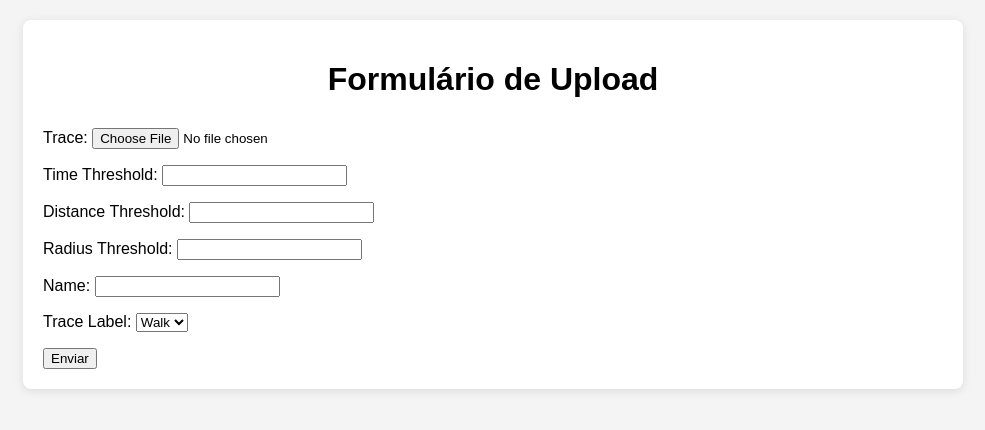
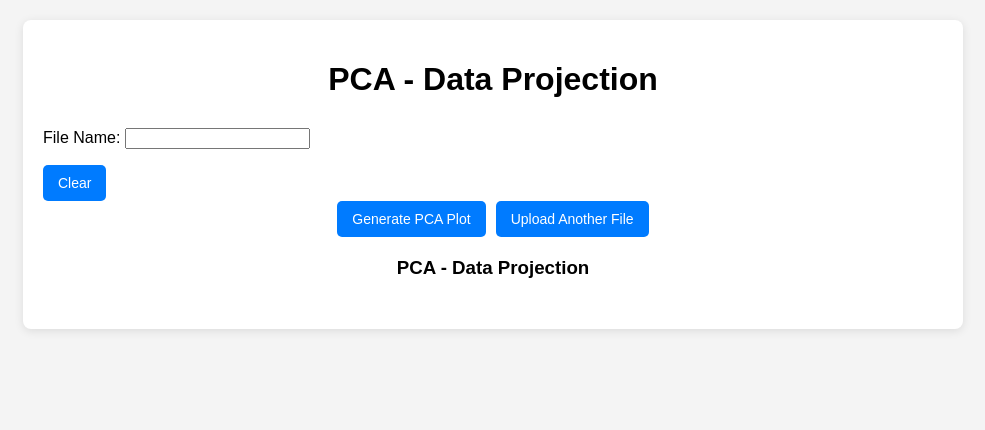
Before and after one commit to mpsfranca/MobMetrics, a Django app: page /success/ in a window 1280 px wide. Shown: the top 430 px of the page, without its empty margins (147-1132 px from the left). Run offline with Django 5.2, Linux system fonts and the light colour scheme; some libraries are stand-ins or nearby versions.

Commit message:
fix: commit previous changes

```diff
--- a/MobMetrics/metrics/forms.py
+++ b/MobMetrics/metrics/forms.py
@@ -1,10 +1,10 @@
 from django import forms
 
 LABEL_CHOICES = [
-    ("walk", "Walk"),
-    ("car", "Car"),
-    ("bus", "Bus"),
-    ("bike", "Bike"),
+    (1, "Walk"),
+    (2, "Car"),
+    (3, "Bus"),
+    (4, "Bike"),
 ]
 
 class UploadForm(forms.Form):
@@ -16,3 +16,6 @@
 
     name = forms.CharField(label='Name')
     label = forms.ChoiceField(label='Trace Label', choices = LABEL_CHOICES)
+
+class FileNameForm(forms.Form):
+    file_name = forms.CharField(label='File Name', max_length=255, required=True)
--- a/MobMetrics/metrics/models.py
+++ b/MobMetrics/metrics/models.py
@@ -10,6 +10,8 @@
 
 class MetricsModel(models.Model):
     fileName               = models.TextField()
+
+    label                  = models.IntegerField()
     entityId               = models.IntegerField()
     TTrvT                  = models.FloatField()
     TTrvD                  = models.FloatField()
@@ -63,8 +65,7 @@
     id1 = models.IntegerField()
     id2 = models.IntegerField()
 
-    start_time = models.FloatField()
-    end_time = models.FloatField()
+    contact_timestamp = models.FloatField()
 
     start_x_id_1 = models.FloatField()
     start_x_id_2 = models.FloatField()
--- a/MobMetrics/metrics/templates/success/success.html
+++ b/MobMetrics/metrics/templates/success/success.html
@@ -1,9 +1,9 @@
 <!DOCTYPE html>
-<html lang="pt-br">
+<html lang="en">
 <head>
     <meta charset="UTF-8">
     <meta name="viewport" content="width=device-width, initial-scale=1.0">
-    <title>Upload de Sucesso</title>
+    <title>PCA - Scatter Plot</title>
     <script src="https://cdn.plot.ly/plotly-latest.min.js"></script>
     <style>
         body {
@@ -29,24 +29,87 @@
         }
         .graph-container {
             margin-bottom: 30px;
+            text-align: center;
         }
         .graph-container h3 {
-            text-align: center;
+            margin-bottom: 15px;
+        }
+        .button-container {
+            display: flex;
+            justify-content: center;
+            gap: 10px;
+            margin-bottom: 20px;
+        }
+        button {
+            padding: 10px 15px;
+            border: none;
+            border-radius: 5px;
+            background-color: #007bff;
+            color: white;
+            cursor: pointer;
+            font-size: 14px;
+            transition: background-color 0.3s;
+        }
+        button:hover {
+            background-color: #0056b3;
         }
     </style>
 </head>
 <body>
     <div class="container">
-        <h1>Upload Concluído com Sucesso!</h1>
+        <h1>PCA - Data Projection</h1>
 
         <form method="post" action="{% url 'success' %}" enctype="multipart/form-data">
             {% csrf_token %}
-            <button type="submit">Limpar Historico</button>
+            {{ form.as_p }}
+            <button type="submit">Clear</button>
         </form>
-        <form action="{% url 'upload' %}" enctype="multipart/form-data">
-            {% csrf_token %}
-            <button type="submit">Enivar outro arquivo</button>
-        </form>
+
+        <div class="button-container">
+            <form method="post" action="{% url 'pca' %}" enctype="multipart/form-data">
+                {% csrf_token %}
+                <button type="submit">Generate PCA Plot</button>
+            </form>
+
+            <form action="{% url 'upload' %}" enctype="multipart/form-data">
+                {% csrf_token %}
+                <button type="submit">Upload Another File</button>
+            </form>
+        </div>
+
+        <div class="graph-container">
+            <h3>PCA - Data Projection</h3>
+            <div id="pca-graph"></div>
+        </div>
+
+        <script>
+            // PCA Data from Django
+            const pcaData = {{ pca_data|safe }};
+
+            // Preparing data for the plot
+            const trace = {
+                x: pcaData.PC1,
+                y: pcaData.PC2,
+                mode: 'markers',
+                type: 'scatter',
+                text: pcaData.labels,
+                marker: {
+                    size: 10,
+                    color: pcaData.colors
+                }
+            };
+
+            const layout = {
+                title: 'PCA - Data Projection',
+                xaxis: { title: 'Principal Component 1' },
+                yaxis: { title: 'Principal Component 2' }
+            };
+
+            const data = [trace];
+
+            // Generate plot using Plotly.js
+            Plotly.newPlot('pca-graph', data, layout);
+        </script>
     </div>
 </body>
 </html>
--- a/MobMetrics/metrics/templates/upload/form.html
+++ b/MobMetrics/metrics/templates/upload/form.html
@@ -23,24 +23,56 @@
             border-radius: 8px;
             box-shadow: 0 2px 10px rgba(0, 0, 0, 0.1);
         }
-
+        .button-container {
+            display: flex;
+            justify-content: center;
+            gap: 10px;
+            margin-top: 20px;
+        }
+        button {
+            padding: 10px 15px;
+            border: none;
+            border-radius: 5px;
+            background-color: #007bff;
+            color: white;
+            cursor: pointer;
+            font-size: 14px;
+            transition: background-color 0.3s;
+        }
+        button:hover {
+            background-color: #0056b3;
+        }
+        .alert {
+            text-align: center;
+            padding: 10px;
+            margin: 10px 0;
+            background-color: #ffcc00;
+            border-radius: 5px;
+        }
     </style>
 </head>
 <body>
 
     <div class="container">
-        <h1>Formulário de Upload</h1>
+        <h1>Upload Form</h1>
         <form method="post" action="{% url 'upload' %}" enctype="multipart/form-data">
             {% csrf_token %}
             {{ form.as_p }}
-            <button type="submit">Enviar</button>
+            <button type="submit">Upload</button>
         </form>
+
         {% if messages %}
             {% for message in messages %}
-                <div class="alert alert-warning">{{ message }}</div>
+                <div class="alert">{{ message }}</div>
             {% endfor %}
         {% endif %}
 
+        <div class="button-container">
+            <form method="post" action="{% url 'pca' %}" enctype="multipart/form-data">
+                {% csrf_token %}
+                <button type="submit">Generate PCA Plot</button>
+            </form>
+        </div>
     </div>
 </body>
 </html>
--- a/MobMetrics/metrics/urls.py
+++ b/MobMetrics/metrics/urls.py
@@ -4,4 +4,5 @@
 urlpatterns = [
     path('upload/', views.upload_view, name='upload'),
     path('success/', views.success_view, name='success'),
+    path('pca/', views.pca_view, name='pca'),
 ]
--- a/MobMetrics/metrics/views.py
+++ b/MobMetrics/metrics/views.py
@@ -3,9 +3,10 @@
 import pandas as pd
 
 from .models import ConfigModel, MetricsModel, TravelsModel, StayPointModel, VisitModel, ContactModel
-from .forms import UploadForm
+from .forms import UploadForm, FileNameForm
 from .process.factory import Factory
 from .process.format import Format
+from .process.pca import CalculatePCA
 
 from django.contrib import messages
 
@@ -33,15 +34,13 @@
 
             create_config_model(name, label, parameters)
 
-            Factory(trace_file, parameters, name).extract()
+            Factory(trace_file, parameters, name, label).extract()
 
-            return render(request, 'success/success.html')
+            return render(request, 'success/success.html', {'form': FileNameForm()})
     else:
         form = UploadForm()
 
     return render(request, 'upload/form.html', {'form': form})
-
-
 
 def create_config_model(name, label, parameters):
     ConfigModel.objects.create(
@@ -53,12 +52,43 @@
     )
 
 def success_view(request):
-    ConfigModel.objects.all().delete()
-    MetricsModel.objects.all().delete()
-    TravelsModel.objects.all().delete()
-    StayPointModel.objects.all().delete()
-    VisitModel.objects.all().delete()
-    ContactModel.objects.all().delete()
+    if request.method == 'POST':
+        form = FileNameForm(request.POST)
+        if form.is_valid():
+            file_name = form.cleaned_data['file_name']
 
-    form = UploadForm()
-    return render(request, 'upload/form.html', {'form': form})
+            # Deleta todas as instâncias dos modelos onde fileName = 'name'
+            models = [ConfigModel, MetricsModel, TravelsModel, StayPointModel, VisitModel, ContactModel]
+            for model in models:
+                model.objects.filter(fileName=file_name).delete()
+
+            return render(request, 'success/success.html', {'form': FileNameForm()})
+
+    return render(request, 'success/success.html', {'form': FileNameForm()})
+
+def pca_view(request):
+    """
+    Calculates PCA and renders a template with the PCA data to be displayed as a plot.
+    """
+    # Calculando o PCA e retornando o DataFrame e a variância explicada
+    pca_df, explained_variance = CalculatePCA().calculo()
+
+    # Convertendo os dados PCA para formato de lista para uso no JavaScript
+    pca_data = {
+        'PC1': pca_df['PC1'].tolist(),
+        'PC2': pca_df['PC2'].tolist(),
+        'labels': pca_df['label'].tolist()  # Supondo que 'label' seja uma coluna para rótulos
+    }
+
+    # Gerar uma lista de cores únicas para cada label
+    labels_unique = pca_df['label'].unique()
+    colors = {label: f'rgba({i*50}, {i*30}, {i*80}, 0.7)' for i, label in enumerate(labels_unique)}
+
+    # Atribuindo a cor para cada ponto baseado no label
+    pca_data['colors'] = [colors[label] for label in pca_data['labels']]
+
+    return render(request, 'success/success.html', {
+        'pca_data': pca_data,  # Passando os dados para o template
+        'explained_variance': explained_variance,  # Passando a variância explicada
+        'form': FileNameForm()
+    })
```
Also changed, not shown: MobMetrics/metrics/metrics/social/detect_contact.py (+42 -40 lines), MobMetrics/metrics/metrics/utils/stay_point.py (+22 -23 lines), MobMetrics/metrics/process/factory.py (+8 -3 lines), MobMetrics/metrics/process/pca.py (added, +51 -0 lines), MobMetrics/metrics/migrations/0012_metricsmodel_label.py (added), MobMetrics/metrics/migrations/0013_rename_end_time_contactmodel_contact_timestamp_and_more.py (added), 1 other file.
